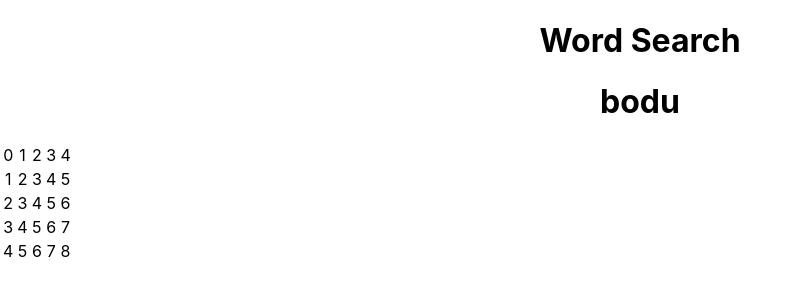
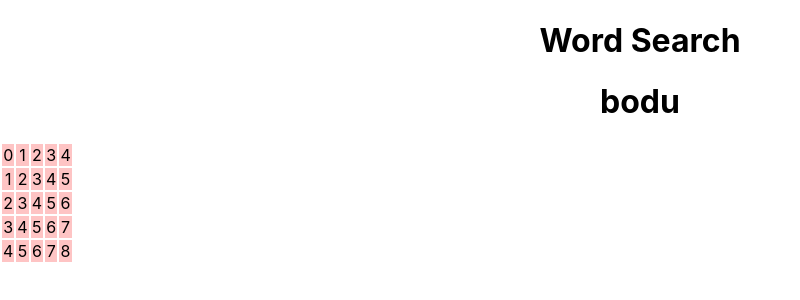
Before and after one commit to plknit00/word_search, a React (Create React App) app in the folder word_search/: page / in a window 1280 px wide. Shown: the top 300 px of the page, without its empty margins (0-800 px from the left). Built offline with nearby package versions, Linux system fonts and the light colour scheme.

Commit message:
highlight cells clicked on

```diff
--- /dev/null
+++ b/word_search/src/WordGrid.css
@@ -0,0 +1,8 @@
+
+.WordGridCell {
+    background-color: #fec4c4;
+}
+
+.WordGridCellHighlighted {
+    background-color: #f1f44c;
+}
--- a/word_search/src/WordGrid.tsx
+++ b/word_search/src/WordGrid.tsx
@@ -1,3 +1,6 @@
+import React from "react";
+import "./WordGrid.css";
+
 class WordGrid {
   grid: string[][];
 
@@ -14,7 +17,24 @@ class WordGrid {
 }
 
 function GridCell(props: { cell: string }) {
-  return <td>{props.cell}</td>;
+  let [isHighlighted, updateIsHighlighted] = React.useState(false);
+  let className;
+  if (isHighlighted) {
+    className = "WordGridCellHighlighted";
+  } else {
+    className = "WordGridCell";
+  }
+
+  return (
+    <td
+      className={className}
+      onClick={() => {
+        updateIsHighlighted(true);
+      }}
+    >
+      {props.cell}
+    </td>
+  );
 }
 
 function GridRow(props: { row: string[] }) {
```
